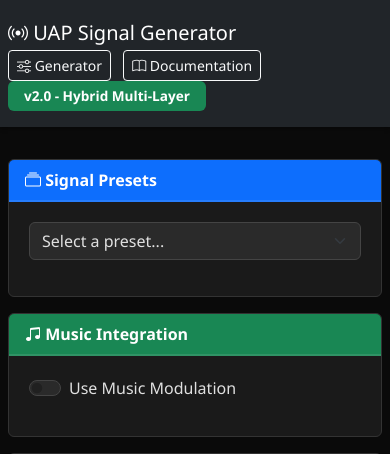
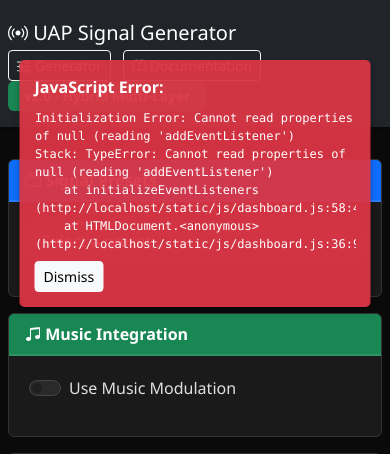
Before and after one commit to ddeveloper72/Ultrasonic_Sweep, a Flask app: page / in a window 390 px wide. Shown: the top 454 px of the page. Run offline with Flask 3, Linux system fonts and the light colour scheme.

Commit message:
Add diagnostic error overlay for debugging unresponsive Generate button

```diff
--- a/static/js/dashboard.js
+++ b/static/js/dashboard.js
@@ -12,12 +12,33 @@ let analyserNode = null;
 let sourceNode = null;
 let animationId = null;
 
+// Global error handler for diagnostics
+window.addEventListener('error', function(event) {
+    showError('Global Error: ' + event.message + '\nFile: ' + event.filename + '\nLine: ' + event.lineno);
+});
+
+function showError(message) {
+    const overlay = document.getElementById('errorOverlay');
+    const messageEl = document.getElementById('errorMessage');
+    if (overlay && messageEl) {
+        messageEl.textContent = message;
+        overlay.style.display = 'block';
+    }
+    console.error('DIAGNOSTIC:', message);
+}
+
 document.addEventListener('DOMContentLoaded', function () {
-    loadingModal = new bootstrap.Modal(document.getElementById('loadingModal'));
-    audioPlayer = document.getElementById('audioPlayer');
+    try {
+        console.log('DOMContentLoaded fired');
+        loadingModal = new bootstrap.Modal(document.getElementById('loadingModal'));
+        audioPlayer = document.getElementById('audioPlayer');
 
-    initializeEventListeners();
-    loadMusicFiles();
+        initializeEventListeners();
+        loadMusicFiles();
+        console.log('Initialization complete');
+    } catch (error) {
+        showError('Initialization Error: ' + error.message + '\nStack: ' + error.stack);
+    }
 });
 
 function initializeEventListeners() {
@@ -47,7 +68,24 @@ function initializeEventListeners() {
     });
 
     // Generate button
-    document.getElementById('generateBtn').addEventListener('click', handleGenerateSignal);
+    try {
+        const generateBtn = document.getElementById('generateBtn');
+        console.log('Generate button element:', generateBtn);
+        if (!generateBtn) {
+            throw new Error('Generate button not found in DOM');
+        }
+        generateBtn.addEventListener('click', function(e) {
+            console.log('Generate button clicked!');
+            try {
+                handleGenerateSignal(e);
+            } catch (error) {
+                showError('Generate Handler Error: ' + error.message + '\nStack: ' + error.stack);
+            }
+        });
+        console.log('Generate button event listener attached');
+    } catch (error) {
+        showError('Generate Button Setup Error: ' + error.message);
+    }
 
     // Playback controls
     document.getElementById('playBtn').addEventListener('click', handlePlay);
--- a/templates/dashboard.html
+++ b/templates/dashboard.html
@@ -25,6 +25,13 @@
             <span class="badge bg-success">v2.0 - Hybrid Multi-Layer</span>
         </div>
     </nav>
+
+    <!-- Diagnostic Error Overlay (temporary for debugging) -->
+    <div id="errorOverlay" style="display:none; position:fixed; top:60px; left:50%; transform:translateX(-50%); z-index:9999; max-width:90%; background:rgba(220,53,69,0.95); color:white; padding:15px; border-radius:5px; box-shadow:0 4px 6px rgba(0,0,0,0.3);">
+        <strong>JavaScript Error:</strong>
+        <pre id="errorMessage" style="margin:10px 0 0 0; white-space:pre-wrap; font-size:12px;"></pre>
+        <button onclick="document.getElementById('errorOverlay').style.display='none'" class="btn btn-sm btn-light mt-2">Dismiss</button>
+    </div>
 
     <div class="container-fluid mt-4">
         <div class="row">
```
